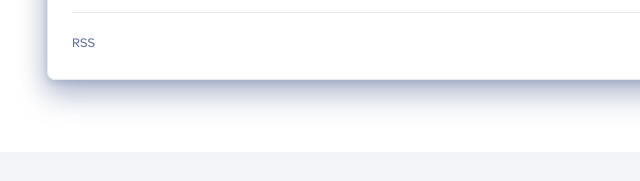
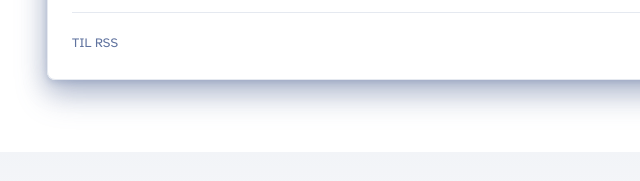
Before and after one commit to cbuchert/christianbuchert.com, an Astro site: page / in a window 1280 px wide. Shown: the part 917-1098 px from the top of the page, 233-873 px from the left. Built offline with nearby package versions, Linux system fonts and the light colour scheme; Astro itself is replaced by a stand-in of ours.

Commit message:
TIL RSS is better described.

```diff
--- a/src/components/molecules/latest-til.astro
+++ b/src/components/molecules/latest-til.astro
@@ -56,7 +56,7 @@ const monthsToShow = Math.ceil(rawMonthsNeeded / MAX_VISIBLE) * MAX_VISIBLE
     ))}
   </div>
   <div class="til-card-footer">
-    <a href="/til-rss.xml" class="til-rss-link">RSS</a>
+    <a href="/til-rss.xml" class="til-rss-link">TIL RSS</a>
   </div>
 </aside>
 
```
